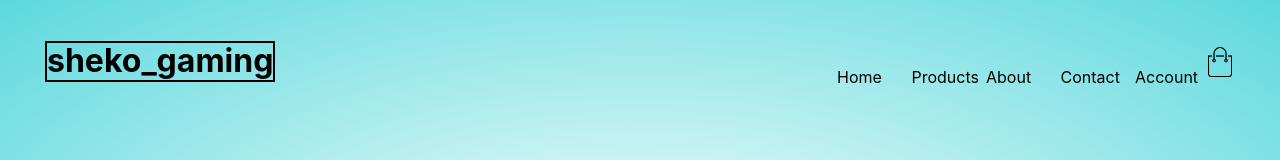
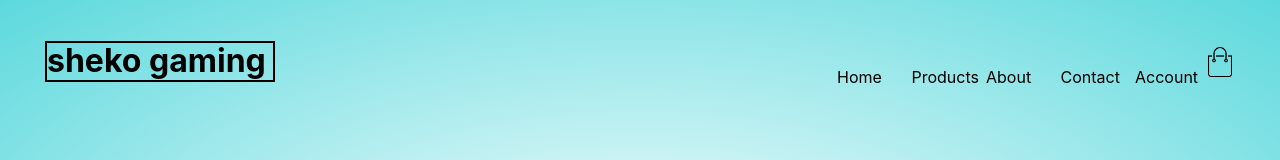
Before and after one commit to engshenoda/shop, a plain HTML site: page index.html in a window 1280 px wide. Shown: the top 160 px of the page. Drawn offline with nearby package versions, Linux system fonts and the light colour scheme.

Commit message:
Add space

```diff
--- a/index.html
+++ b/index.html
@@ -12,7 +12,7 @@
     <div class="container">
         <div class="navbar">
             <div class="logo">
-                <h1 class="img">sheko_gaming</h1>
+                <h1 class="img">sheko gaming</h1>
             </div>
             <nav>
                 <ul>
```
